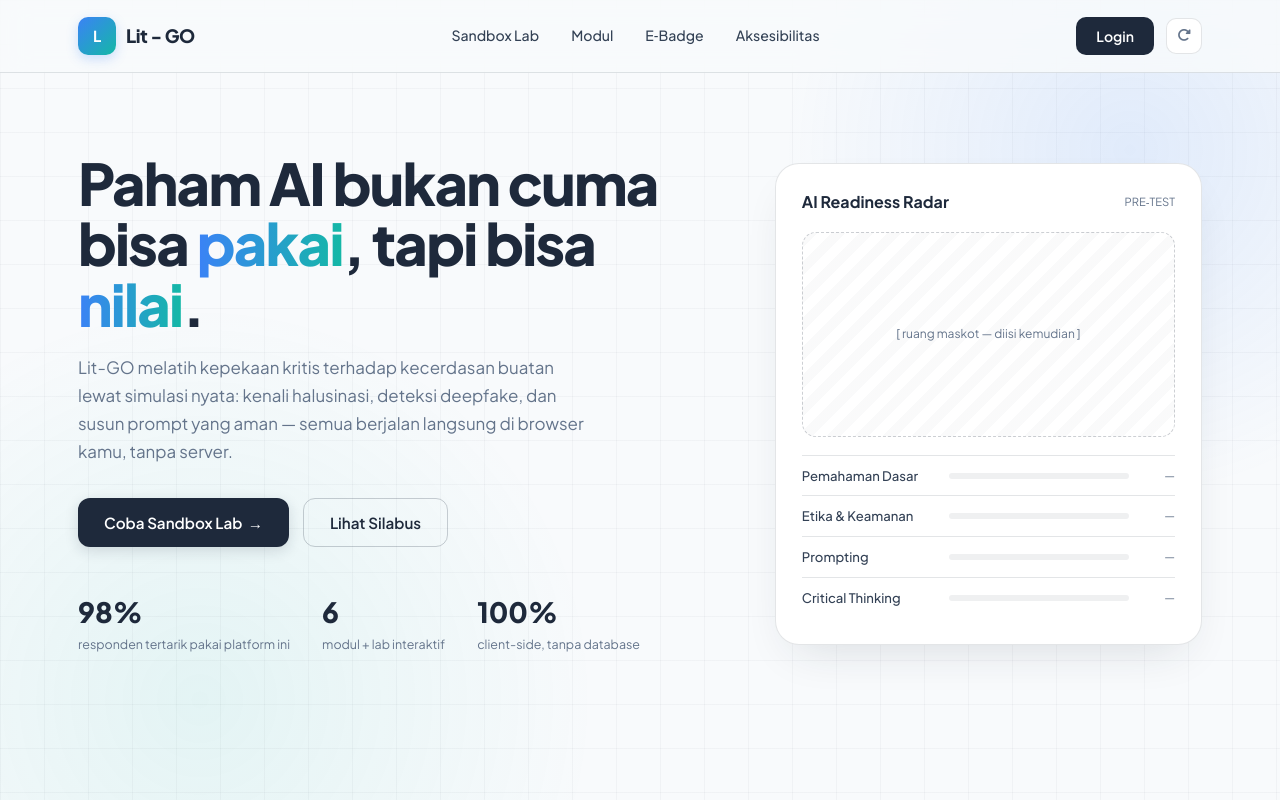
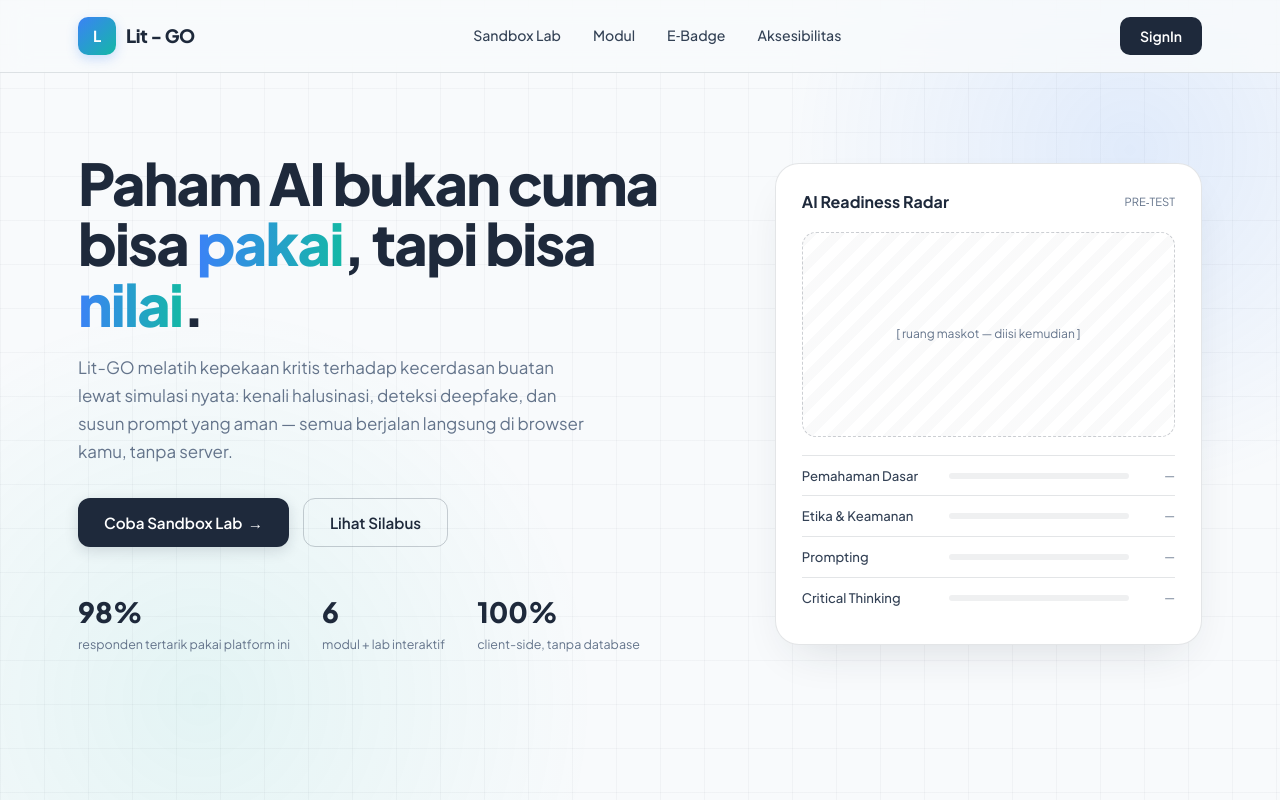
Before and after one commit to Vanderish/Lit-GO, a React (Vite) app: page / in a window 1280 px wide. Shown: the top 800 px of the page. Built offline with nearby package versions, Linux system fonts and the light colour scheme.

Commit message:
ubah nama login'

```diff
--- a/src/components/Navbar/Navbar.jsx
+++ b/src/components/Navbar/Navbar.jsx
@@ -1,7 +1,7 @@
 import React from 'react';
 import { useNavigate } from 'react-router-dom';
 
-export default function Navbar({ onRequestReset }) {
+export default function Navbar() {
   const navigate = useNavigate();
 
   const handleLogin = () => {
@@ -24,10 +24,7 @@
         </div>
 
         <div className="nav-hud">
-          <button className="btn-nav-cta" onClick={handleLogin}>Login</button>
-          <button className="btn-reset" onClick={onRequestReset} title="Reset Progres Platform">
-            <i className="fa-solid fa-rotate-right"></i>
-          </button>
+          <button className="btn-nav-cta" onClick={handleLogin}>SignIn</button>
         </div>
       </div>
     </nav>
--- a/src/pages/LandingPage/LandingPage.jsx
+++ b/src/pages/LandingPage/LandingPage.jsx
@@ -5,7 +5,6 @@
 
 export default function LandingPage() {
   const [state, setState] = useState({ radar: [0, 0, 0, 0], hasRadar: false, doneModules: [], badges: [] });
-  const [isResetModalOpen, setIsResetModalOpen] = useState(false);
   const [toastMsg, setToastMsg] = useState(null);
   const [toastType, setToastType] = useState('info');
 
@@ -59,13 +58,6 @@
       const scrollAmount = 330;
       carouselTrackRef.current.scrollBy({ left: direction * scrollAmount, behavior: 'smooth' });
     }
-  };
-
-  const handleReset = () => {
-    localStorage.removeItem('litgo_complete_v1');
-    setState({ radar: [0, 0, 0, 0], hasRadar: false, doneModules: [], badges: [] });
-    setIsResetModalOpen(false);
-    showToast('Progres platform telah direset.', 'info');
   };
 
   const handleFontSizeValue = (val) => {
@@ -131,7 +123,7 @@
       <div className="bg-glow2"></div>
 
       {/* Navigation dari komponen terpisah */}
-      <Navbar onRequestReset={() => setIsResetModalOpen(true)} />
+      <Navbar />
 
       {/* Toast Notification */}
       {toastMsg && (
@@ -569,23 +561,6 @@
           </div>
         </div>
       </footer>
-
-      {/* Reset Confirmation Modal */}
-      {isResetModalOpen && (
-        <div className="modal-overlay" id="modal-confirm">
-          <div className="modal-box" style={{maxWidth:'420px', textAlign:'center'}}>
-            <div style={{width:'52px', height:'52px', borderRadius:'50%', background:'rgba(239,68,68,0.1)', border:'1px solid rgba(239,68,68,0.25)', display:'flex', alignItems:'center', justifyContent:'center', margin:'0 auto 16px', fontSize:'1.3rem', color:'var(--red)'}}>
-              <i className="fa-solid fa-triangle-exclamation"></i>
-            </div>
-            <div className="modal-title" style={{justifyContent:'center', marginBottom:'8px'}}>Konfirmasi Reset Data</div>
-            <p style={{fontSize:'0.86rem', color:'var(--text-dim)', lineHeight:1.6}}>Seluruh progres, badge, dan skor akan dihapus permanen dari browser kamu. Apakah kamu yakin?</p>
-            <div className="modal-footer" style={{justifyContent:'center'}}>
-              <button className="btn-modal-cancel" onClick={() => setIsResetModalOpen(false)}>Batal</button>
-              <button className="btn-modal-danger" onClick={handleReset}>Ya, Reset Sekarang</button>
-            </div>
-          </div>
-        </div>
-      )}
     </>
   );
 }
```
